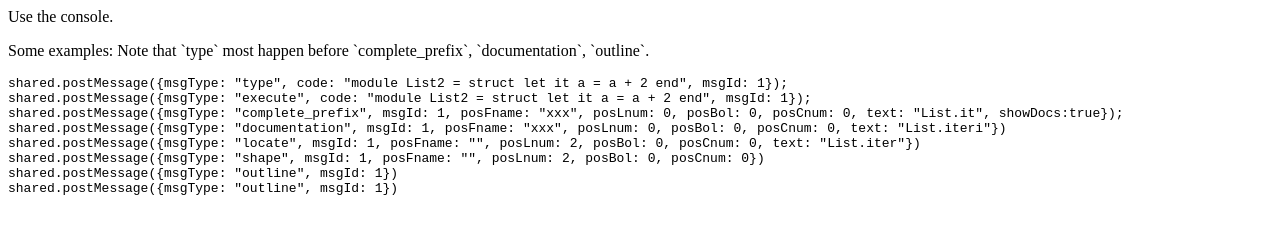
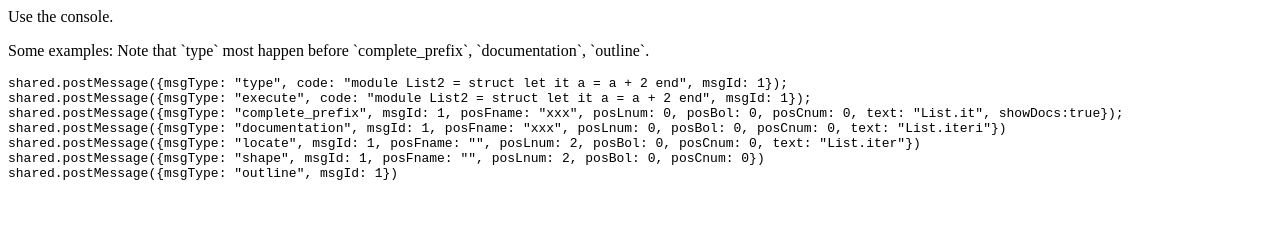
Before and after one commit to SanderSpies/ocaml-gist, a plain HTML site: page docs/test.html in a window 1280 px wide. Drawn offline with Linux system fonts and the light colour scheme.

Commit message:
Clean up

```diff
--- a/docs/test.html
+++ b/docs/test.html
@@ -61,13 +61,6 @@
       shared.postMessage({msgType: "outline", msgId: 1})
     </code>
 </div>
-
-
-<div>
-    <code>
-      shared.postMessage({msgType: "outline", msgId: 1})
-    </code>
-</div>
   </body>
   <script src="codemirror.js"></script>
   <script src="ocaml.js"></script>
```
Also changed, not shown: README.md.
